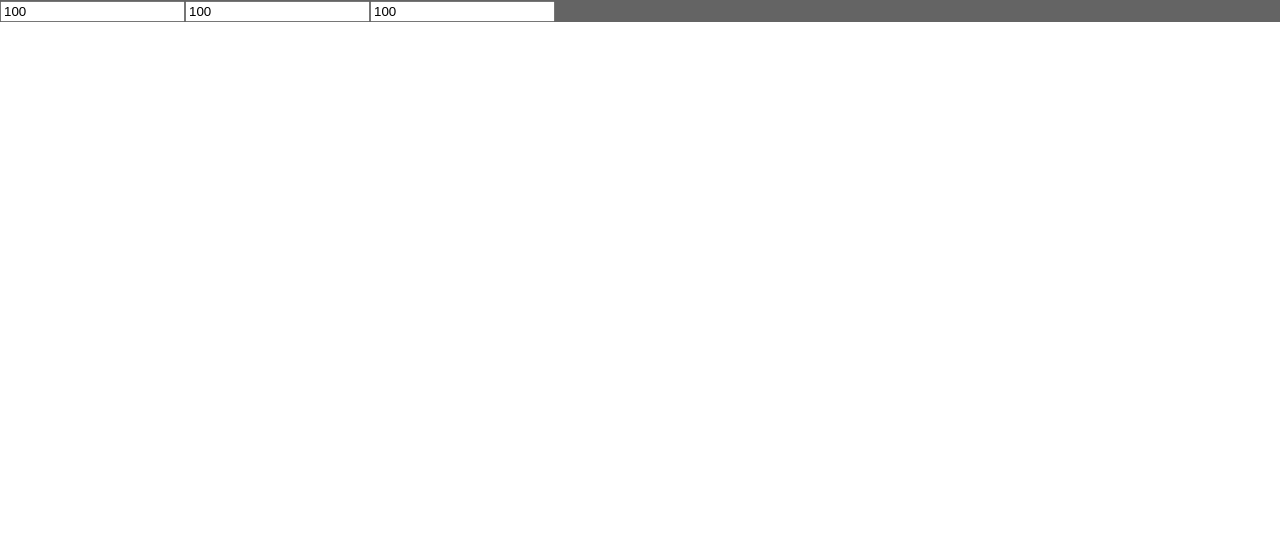
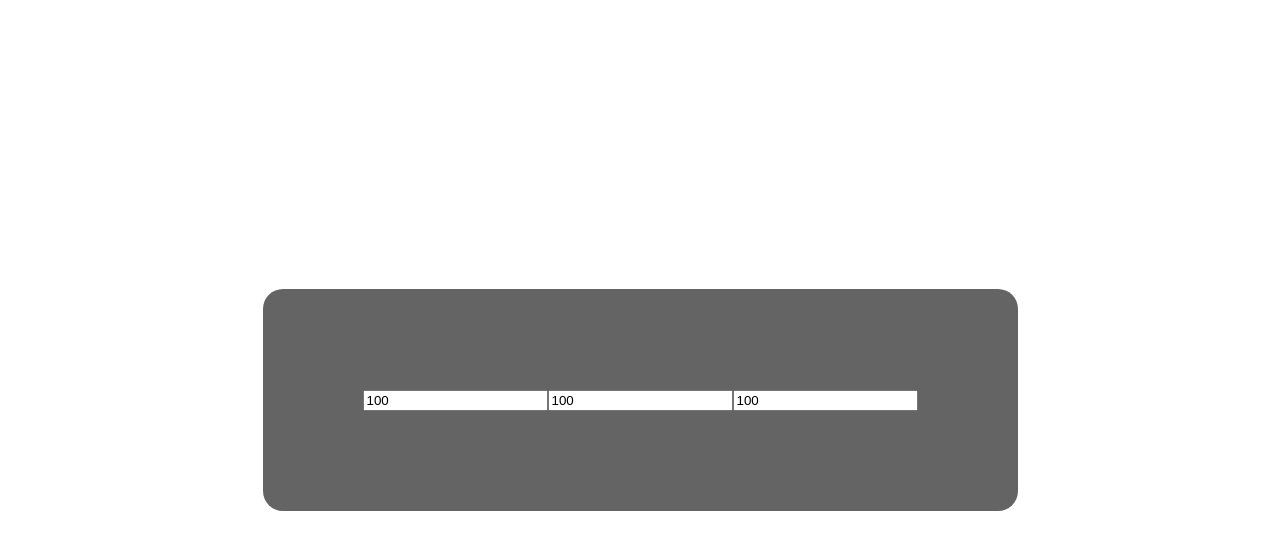
Before and after one commit to mateushlsilva/react-rgb, a React (Create React App) app: page / in a window 1280 px wide. Shown: the top 550 px of the page. Built offline with nearby package versions, Linux system fonts and the light colour scheme.

Commit message:
Adiciona cor de fundo

```diff
--- a/package.json
+++ b/package.json
@@ -13,7 +13,7 @@
     "react": "^18.2.0",
     "react-dom": "^18.2.0",
     "react-scripts": "5.0.1",
-    "styled-components": "^5.3.6",
+    "styled-components": "^5.3.11",
     "typescript": "^4.9.3",
     "web-vitals": "^2.1.4"
   },
--- a/src/components/Principal.tsx
+++ b/src/components/Principal.tsx
@@ -1,16 +1,39 @@
 import { useContexto } from "../hooks";
 import Input from "./Input";
+import styled, { ThemeProvider } from 'styled-components'
 
 function Principal() {
     const { red, green, blue, setRed, setGreen, setBlue} = useContexto()
-
+    const color = {
+        cor: `${red},${green},${blue}`
+    }
     return (
-      <div style={{backgroundColor: 'rgb(100,100,100)'}}>
-        <Input titulo={'red'} contento={red} setContexto={setRed}/>
-        <Input titulo={'green'} contento={green} setContexto={setGreen}/>
-        <Input titulo={'blue'} contento={blue} setContexto={setBlue}/>
-      </div>
-    );
+        <ThemeProvider theme={color}>
+            <Fundo>
+                <Borda>
+                    <Input titulo={'red'} contento={red} setContexto={setRed}/>
+                    <Input titulo={'green'} contento={green} setContexto={setGreen}/>
+                    <Input titulo={'blue'} contento={blue} setContexto={setBlue}/>
+                </Borda>
+            </Fundo>
+      </ThemeProvider>
+    )
 }
 
+const Fundo = styled.div`
+    display: flex;
+    flex-direction: column;
+    align-items: center;
+    justify-content: center;
+    height: 100vh;
+    width: 100vw;
+`
+
+const Borda = styled.div`
+    background-color: rgb(${props => props.theme.cor});
+    padding: 100px;
+    border-radius: 20px;
+`
+
+
 export default Principal
```
Also changed, not shown: 1 other file (tests, documents, lock files or other folders).
